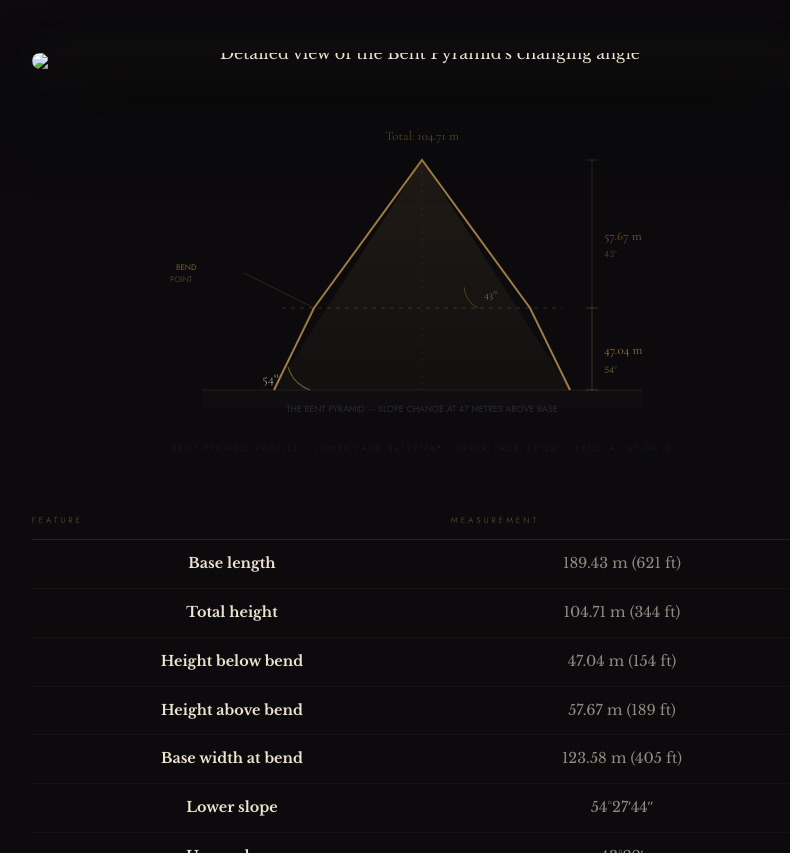
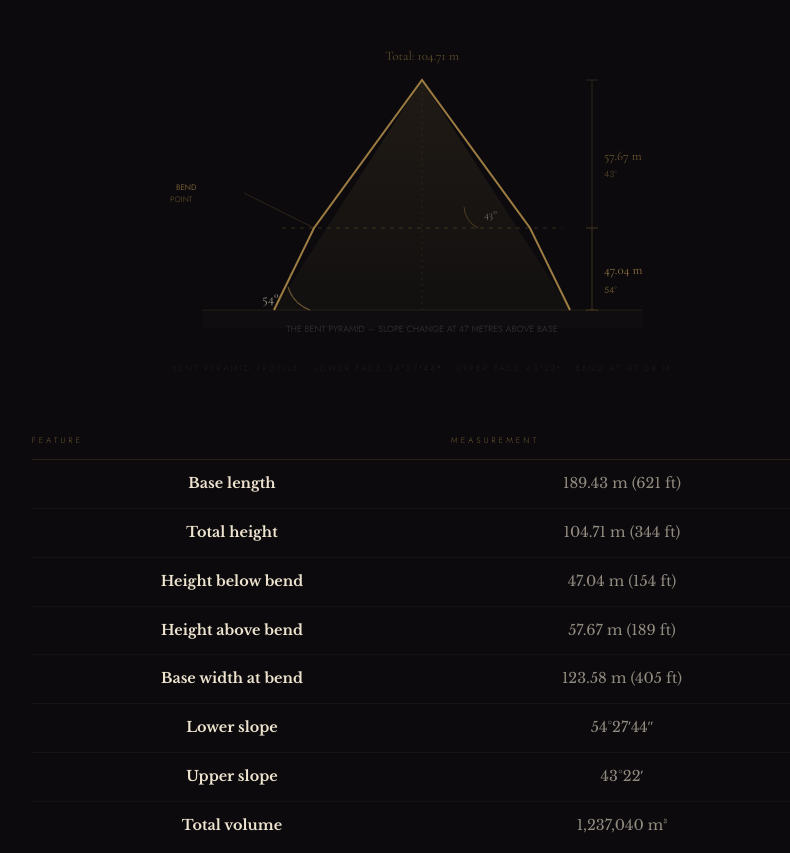
Before and after one commit to mgk007-cpu/The-Bent-Pyramid, a plain HTML site: page index.html in a window 1280 px wide. Shown: the part 3283-4136 px from the top of the page, without its empty margins (218-1008 px from the left). Drawn offline with nearby package versions, Linux system fonts and the light colour scheme.

Commit message:
Update index.html

```diff
--- a/index.html
+++ b/index.html
@@ -1562,11 +1562,6 @@ giving the monument its rhomboidal silhouette, visible from kilometres across th
 <p>The base is nearly square at <strong>189.43 metres</strong> per side, making it one of the largest pyramids
 by base area. The total height reaches <strong>104.71 metres</strong>. At the bend point, the pyramid's width
 has narrowed to 123.58 metres.</p>
-</div>
-
-<!-- Architecture Detail Image -->
-<div class="ch-image">
-<img src="bent_pyramid_arch.png" alt="Detailed view of the Bent Pyramid's changing angle">
 </div>
 
 <!-- BEND DIAGRAM -->
```
